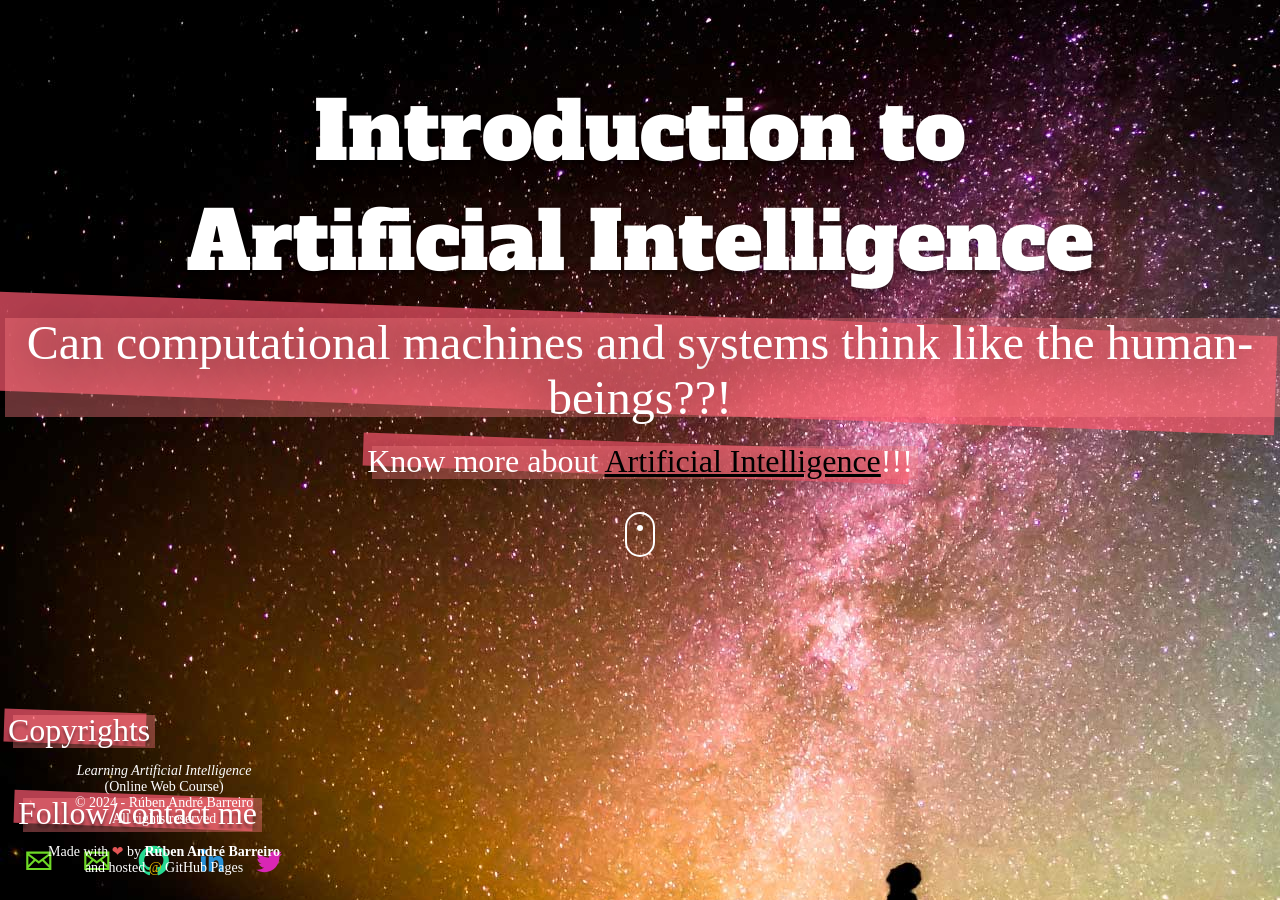
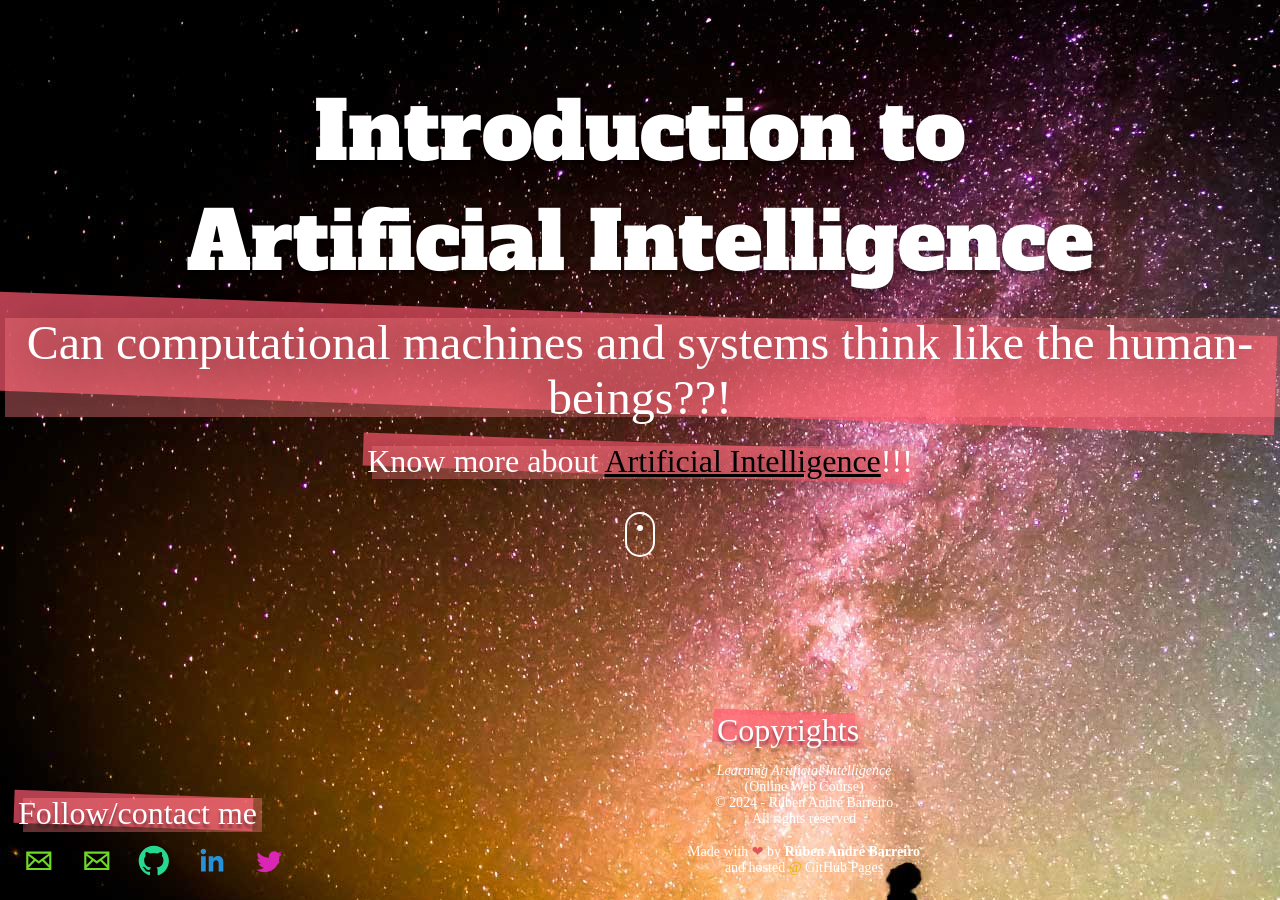
Before and after one commit to learning-artificial-intelligence/learning-artificial-intelligence.github.io, a Jekyll site: the page built from index.html, in a window 1280 px wide. Built offline with Jekyll 4.4.1, drawn with Linux system fonts in a browser that asks for light colours; nearby versions of some CDN libraries; some web fonts are replaced.

Commit message:
Some minor changes added
Some minor changes added

```diff
--- a/assets/css/custom/examples copia.css
+++ b/assets/css/custom/examples copia.css
@@ -293,7 +293,9 @@ p{
 }
 
 #copyrights-menu{
+	text-align: center;
 	position: fixed;
+	left: 50%;
 	bottom: 10px;
 	color: #ffffff;
   	margin: 0 0;
--- a/assets/css/custom/examples.css
+++ b/assets/css/custom/examples.css
@@ -100,7 +100,9 @@ p{
 }
 
 #copyrights-menu{
+	text-align: center;
 	position: fixed;
+	left: 50%;
 	bottom: 10px;
 	color: #ffffff;
   	margin: 0 0;
--- a/assets/css/custom/examples_backup_5_3_17.css
+++ b/assets/css/custom/examples_backup_5_3_17.css
@@ -293,7 +293,9 @@ p{
 }
 
 #copyrights-menu{
+	text-align: center;
 	position: fixed;
+	left: 50%;
 	bottom: 10px;
 	color: #ffffff;
   	margin: 0 0;
```
